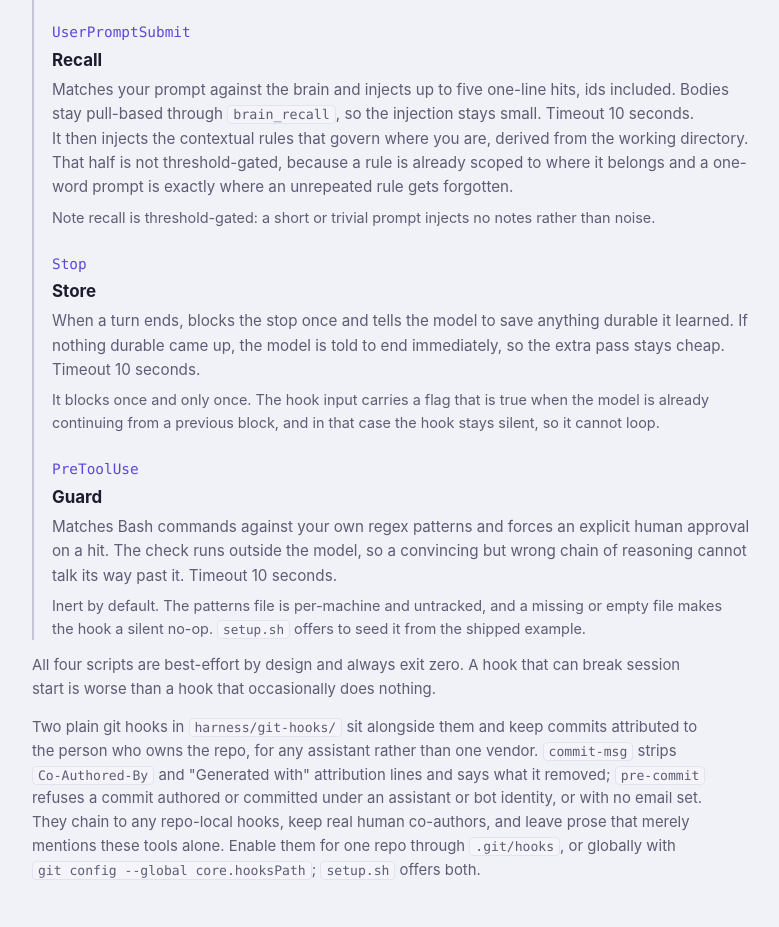
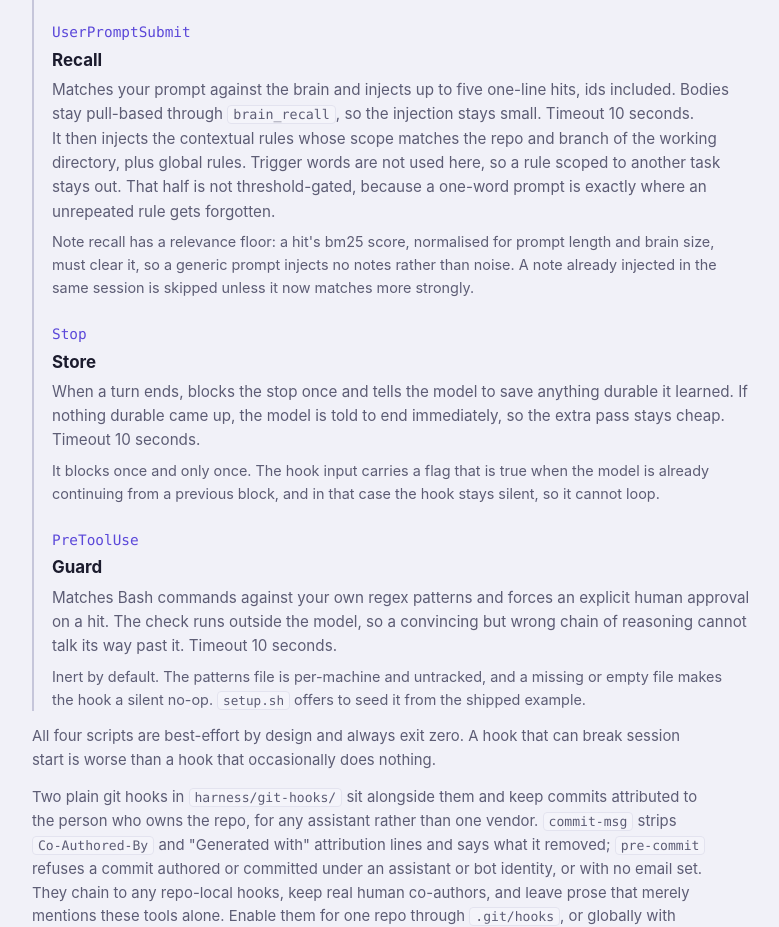
Before and after one commit to chud-lori/agent-workbench, a plain HTML site: page docs/index.html in a window 1280 px wide. Shown: the part 6687-7614 px from the top of the page, without its empty margins (158-937 px from the left). Drawn offline with Linux system fonts and the light colour scheme.

Commit message:
Document the prompt hook's relevance floor, session dedupe and scope-only rules

```diff
--- a/docs/index.html
+++ b/docs/index.html
@@ -533,8 +533,8 @@ cd agent-workbench
         <span class="event">UserPromptSubmit</span>
         <h3>Recall</h3>
         <p>Matches your prompt against the brain and injects up to five one-line hits, ids included. Bodies stay pull-based through <code>brain_recall</code>, so the injection stays small. Timeout 10 seconds.</p>
-        <p>It then injects the contextual rules that govern where you are, derived from the working directory. That half is not threshold-gated, because a rule is already scoped to where it belongs and a one-word prompt is exactly where an unrepeated rule gets forgotten.</p>
-        <p class="caveat">Note recall is threshold-gated: a short or trivial prompt injects no notes rather than noise.</p>
+        <p>It then injects the contextual rules whose scope matches the repo and branch of the working directory, plus global rules. Trigger words are not used here, so a rule scoped to another task stays out. That half is not threshold-gated, because a one-word prompt is exactly where an unrepeated rule gets forgotten.</p>
+        <p class="caveat">Note recall has a relevance floor: a hit's bm25 score, normalised for prompt length and brain size, must clear it, so a generic prompt injects no notes rather than noise. A note already injected in the same session is skipped unless it now matches more strongly.</p>
       </li>
       <li>
         <span class="event">Stop</span>
```
Also changed, not shown: 4 other files.
